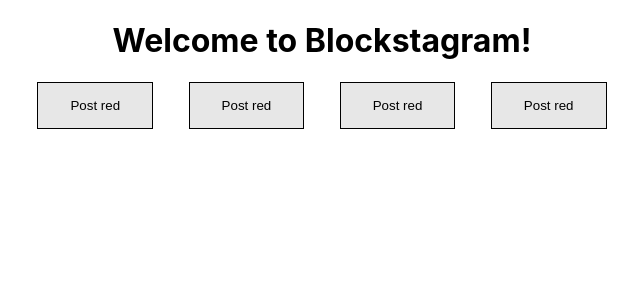
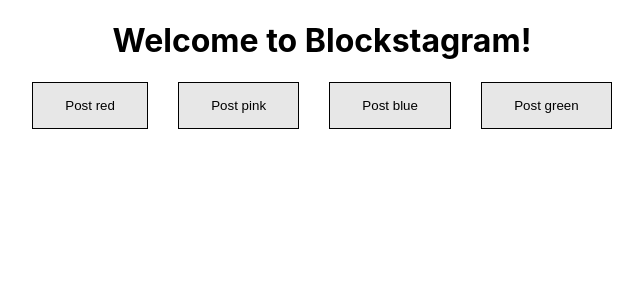
Before and after one commit to fullstack-decal-fa22/hw4-wydialang, a React (Create React App) app: page / in a window 1280 px wide. Shown: the top 300 px of the page, without its empty margins (318-961 px from the left). Built offline with nearby package versions, Linux system fonts and the light colour scheme.

Commit message:
fixed buggy Menu

```diff
--- a/src/Components/Menu.js
+++ b/src/Components/Menu.js
@@ -11,9 +11,9 @@ const Menu = (props) => {
       <div className="colorOptions">
 
           <Color color="red" handleClick={props.handleClick}></Color>
-          <Color color="red" handleClick={props.handleClick}></Color>
-          <Color color="red" handleClick={props.handleClick}></Color>
-          <Color color="red" handleClick={props.handleClick}></Color>
+          <Color color="pink" handleClick={props.handleClick}></Color>
+          <Color color="blue" handleClick={props.handleClick}></Color>
+          <Color color="green" handleClick={props.handleClick}></Color>
       </div>
     );
 }
```
